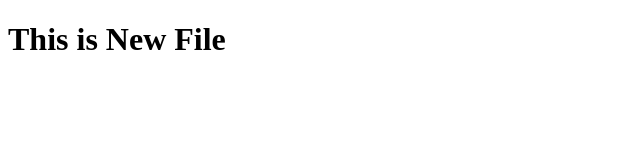
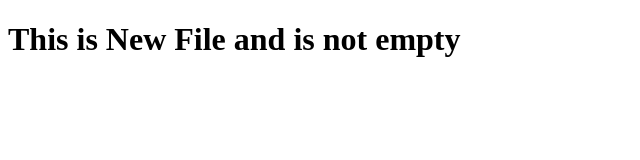
Before and after one commit to mateyjr/jenkins_test, a plain HTML site: page index.html in a window 1280 px wide. Shown: the whole page, without its empty margins (0-640 px from the left). Drawn offline with Linux system fonts and the light colour scheme.

Commit message:
Update index.html

```diff
--- a/index.html
+++ b/index.html
@@ -4,6 +4,6 @@
     <title>My New File</title>
 </head>
 <body>
-    <h1>This is New File</h1>
+    <h1>This is New File and is not empty</h1>
 </body>
 </html>
```
